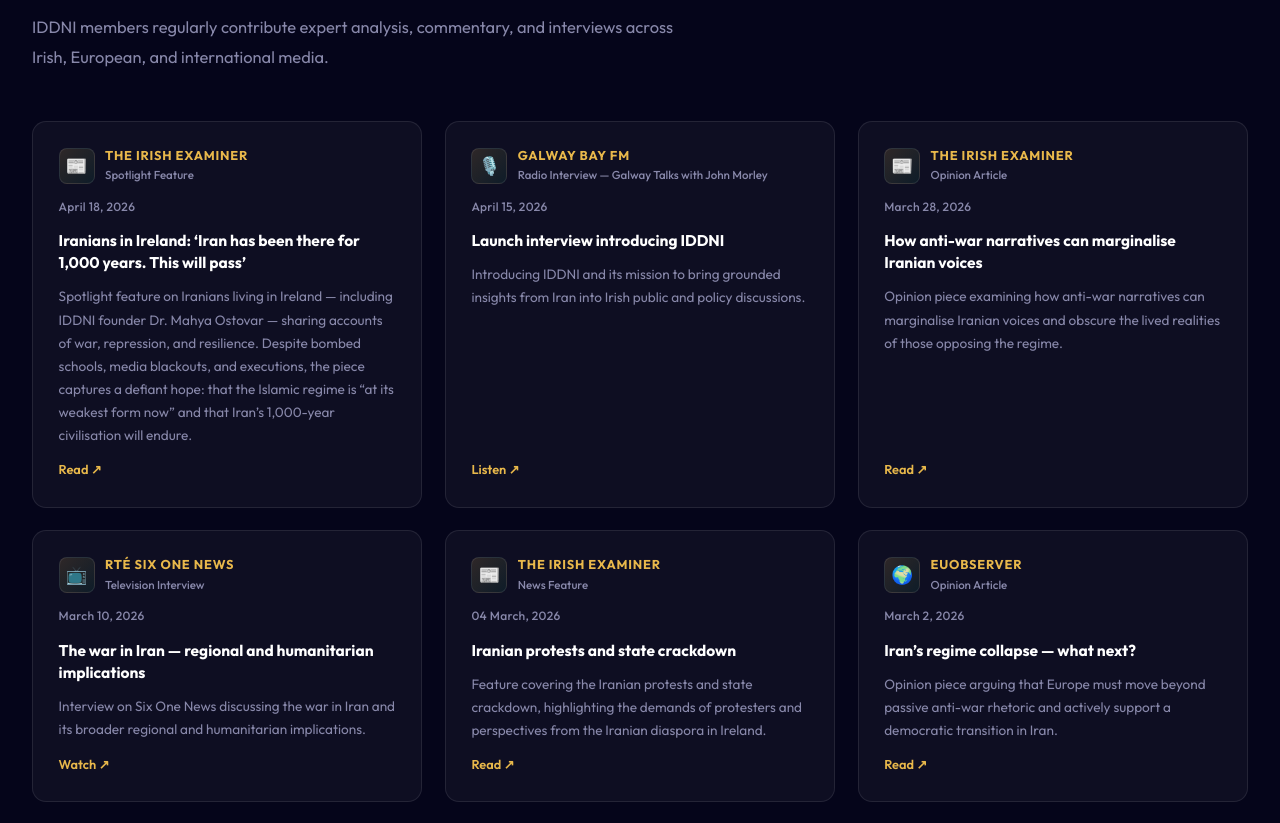
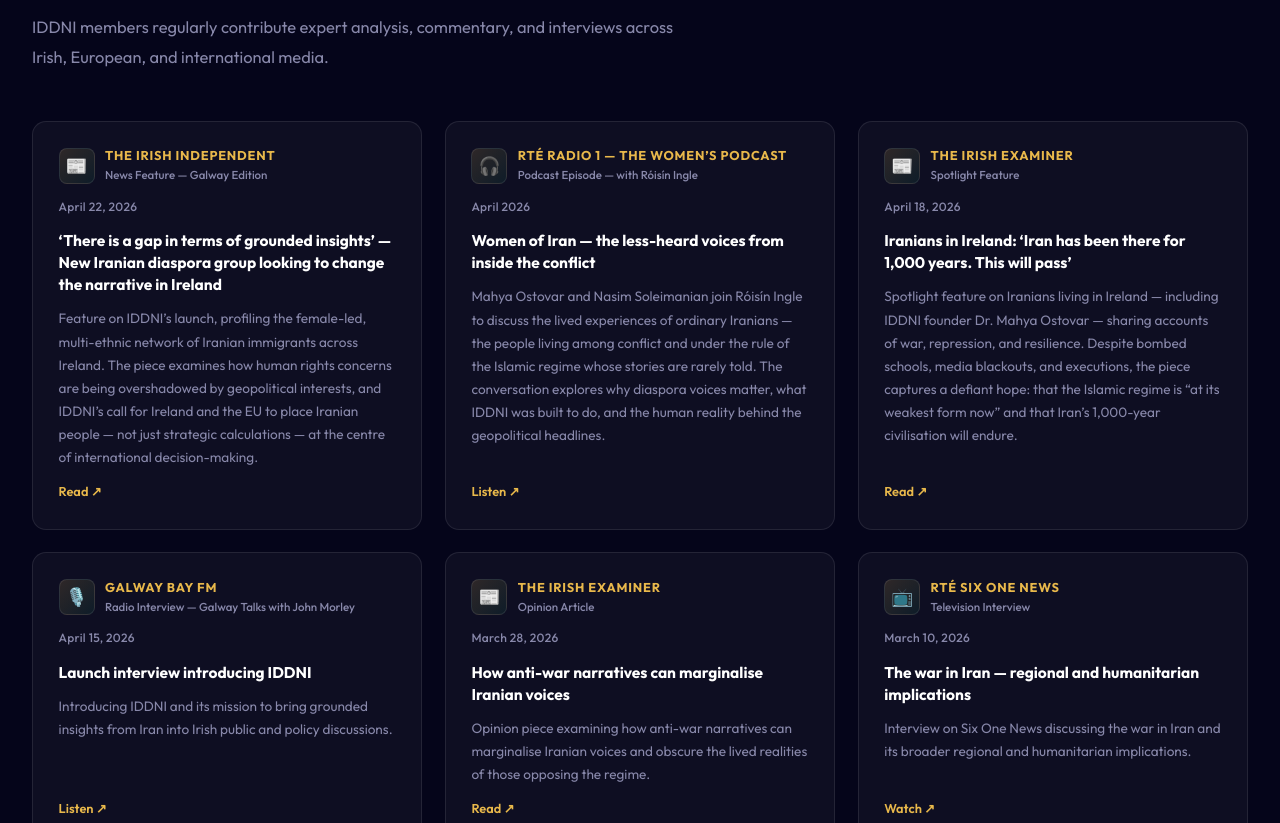
Before and after one commit to IranianDiasporaNetworkIreland/IDNI-webpage, a plain HTML site: page index.html in a window 1280 px wide. Shown: the part 6520-7343 px from the top of the page. Drawn offline with Linux system fonts and the light colour scheme.

Commit message:
media added

```diff
--- a/index.html
+++ b/index.html
@@ -1341,6 +1341,34 @@
 
       <div class="appearances-grid">
 
+        <a class="appearance-card fade-up" href="https://www.independent.ie/regionals/galway/news/new-iranian-diaspora-group-looking-to-change-the-narrative-in-ireland-there-is-a-gap-in-terms-of-grounded-insights/a21217828.html" target="_blank" rel="noopener">
+          <div class="appearance-outlet">
+            <div class="outlet-icon">📰</div>
+            <div>
+              <div class="outlet-name">The Irish Independent</div>
+              <div class="outlet-format">News Feature &mdash; Galway Edition</div>
+            </div>
+          </div>
+          <div class="appearance-date">April 22, 2026</div>
+          <div class="appearance-title">&lsquo;There is a gap in terms of grounded insights&rsquo; &mdash; New Iranian diaspora group looking to change the narrative in Ireland</div>
+          <div class="appearance-desc">Feature on IDDNI&rsquo;s launch, profiling the female-led, multi-ethnic network of Iranian immigrants across Ireland. The piece examines how human rights concerns are being overshadowed by geopolitical interests, and IDDNI&rsquo;s call for Ireland and the EU to place Iranian people &mdash; not just strategic calculations &mdash; at the centre of international decision-making.</div>
+          <span class="appearance-link">Read &#8599;</span>
+        </a>
+
+        <a class="appearance-card fade-up" href="https://open.spotify.com/episode/06QRBFd0XDUF28JLdPjMho" target="_blank" rel="noopener">
+          <div class="appearance-outlet">
+            <div class="outlet-icon">🎧️</div>
+            <div>
+              <div class="outlet-name">RTÉ Radio 1 &mdash; The Women&rsquo;s Podcast</div>
+              <div class="outlet-format">Podcast Episode &mdash; with Róisín Ingle</div>
+            </div>
+          </div>
+          <div class="appearance-date">April 2026</div>
+          <div class="appearance-title">Women of Iran &mdash; the less-heard voices from inside the conflict</div>
+          <div class="appearance-desc">Mahya Ostovar and Nasim Soleimanian join Róisín Ingle to discuss the lived experiences of ordinary Iranians &mdash; the people living among conflict and under the rule of the Islamic regime whose stories are rarely told. The conversation explores why diaspora voices matter, what IDDNI was built to do, and the human reality behind the geopolitical headlines.</div>
+          <span class="appearance-link">Listen &#8599;</span>
+        </a>
+
         <a class="appearance-card fade-up" href="https://www.irishexaminer.com/news/spotlight/arid-41829557.html" target="_blank" rel="noopener">
           <div class="appearance-outlet">
             <div class="outlet-icon">📰</div>
@@ -1525,6 +1553,20 @@
                 <p class="committee-member-bio lang-fa-block" dir="rtl" lang="fa">نسیم یک زن ایرانی در تبعید، رهبر تجاری جهانی و مدافعی است که به تبدیل نوآوری فناوری عمیق به تأثیر واقعی بر آب‌وهوا اختصاص یافته است. او مدافع دموکراسی سکولار است، از جوامع دیاسپورا محافظت می‌کند و ائتلاف‌های اخلاقی و آینده‌نگر می‌سازد.</p>
                 <div class="committee-member-links">
                   <a href="https://www.linkedin.com/in/dr-nasim-soleimanian-executive-mba-95b66327/" target="_blank" rel="noopener">LinkedIn &#8599;</a>
+                </div>
+              </div>
+            </div>
+
+            <div class="committee-member">
+              <img class="committee-member-photo" src="photo_2026-04-07_22-45-05.jpg" alt="Parand Shokrani">
+              <div class="committee-member-info">
+                <div class="committee-member-name">Parand Shokrani</div>
+                <div class="committee-member-role lang-en-block">Content Creator</div>
+                <div class="committee-member-role lang-fa-block" dir="rtl">تولیدکننده محتوا</div>
+                <p class="committee-member-bio lang-en-block">Parand is a PhD student in biomedical engineering at the University of Galway. She left Iran three years ago in search of freedom. Today, she uses her voice to speak out for her people in Iran, especially women who have endured decades of injustice &mdash; because every woman deserves the right to live freely, choose her own path, and be heard without fear.</p>
+                <p class="committee-member-bio lang-fa-block" dir="rtl" lang="fa">پرند دانشجوی دکتری مهندسی پزشکی در دانشگاه گالوی است. او سه سال پیش در جستجوی آزادی ایران را ترک کرد. امروز از صدای خود برای دفاع از مردم ایران، به ویژه زنانی که دهه‌ها بی‌عدالتی را تحمل کرده‌اند، استفاده می‌کند &mdash; چون هر زنی حق دارد آزادانه زندگی کند، مسیر خود را انتخاب کند و بدون ترس شنیده شود.</p>
+                <div class="committee-member-links">
+                  <a href="https://www.linkedin.com/in/parand-shokrani" target="_blank" rel="noopener">LinkedIn &#8599;</a>
                 </div>
               </div>
             </div>
```
